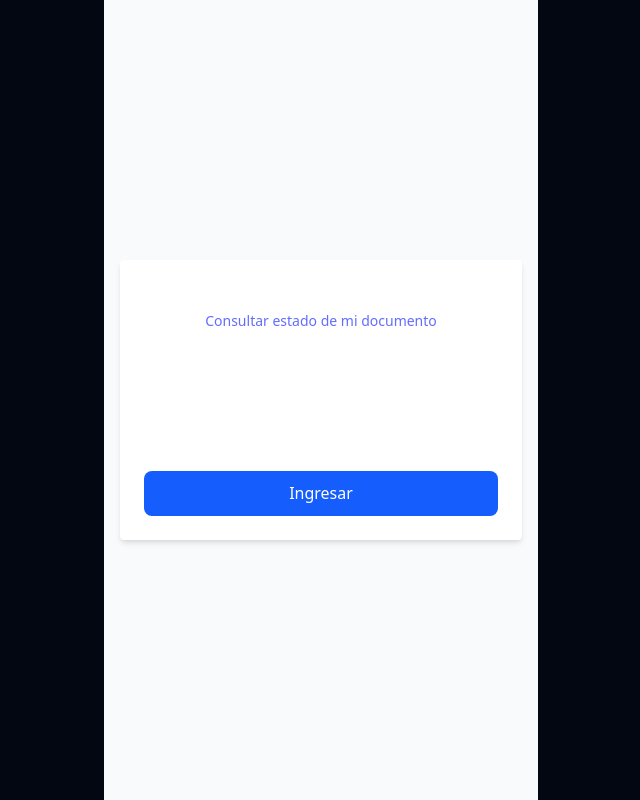
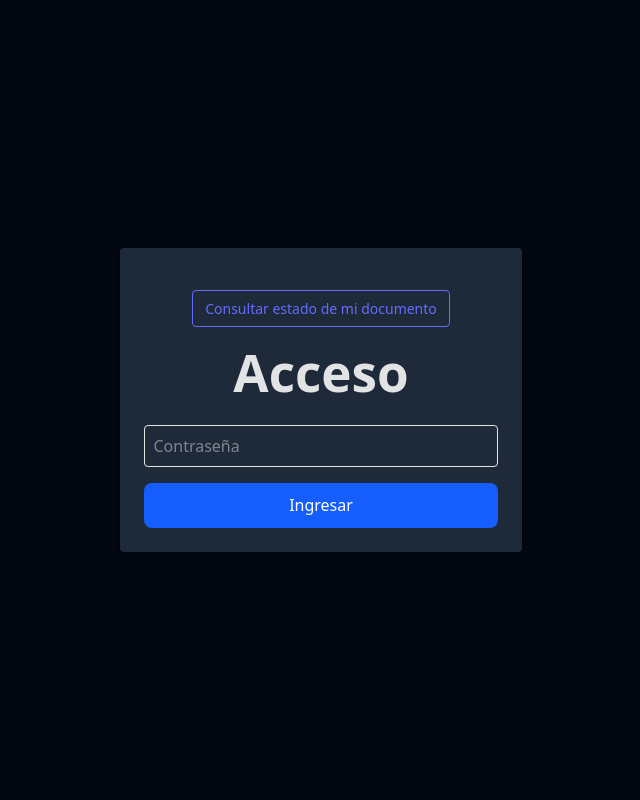
Before and after one commit to AJLS05/control-documentos, a React (Vite) app: page /#/ in a window 1280 px wide. Shown: the whole page, without its empty margins (319-959 px from the left). Built offline with nearby package versions, Linux system fonts and the light colour scheme.

Commit message:
Cambios a vistas de consulta y login

```diff
--- a/src/pages/ConsultaEstado.jsx
+++ b/src/pages/ConsultaEstado.jsx
@@ -58,9 +58,9 @@ function ConsultaEstado() {
   const estados = ['pendiente', 'solicitado', 'en_firma', 'apostillado', 'escaneado', 'enviado']
 
   return (
-    <div className="min-h-screen flex items-center justify-center px-4 bg-gray-50">
-      <div className="w-full max-w-md bg-white p-6 rounded shadow-md">
-        <h1 className="text-2xl font-bold mb-4 text-center">Consulta de Documento</h1>
+    <div className="min-h-screen flex items-center justify-center px-4 bg-gray-950">
+      <div className="w-full max-w-md bg-gray-800 p-6 rounded shadow-md">
+        <p className="text-2xl font-bold mb-4 text-center">Consulta de Documento</p>
 
         <form onSubmit={buscarDocumentos} className="space-y-4 mb-6">
           <input
@@ -83,7 +83,7 @@ function ConsultaEstado() {
 
         {!cargando && persona && (
           <div className="space-y-6">
-            <div className="bg-gray-100 p-4 rounded border text-sm">
+            <div className="bg-gray-800 p-4 rounded border text-sm">
               <p><strong>Nombre:</strong> {persona.nombre}</p>
               <p><strong>Identidad:</strong> {persona.numero_identidad}</p>
             </div>
@@ -91,12 +91,12 @@ function ConsultaEstado() {
             {persona.documentos.length > 0 ? (
               <div className="space-y-4">
                 {persona.documentos.map((doc) => (
-                  <div key={doc.id} className="border p-4 rounded bg-gray-100">
-                    <h2 className="font-semibold text-sm">{doc.nombre_documento}</h2>
+                  <div key={doc.id} className="border p-4 rounded bg-gray-800">
+                    <h2 className="font-semibold text-sm flex justify-center">{doc.nombre_documento}</h2>
                     <ul className="mt-2 space-y-1 text-sm">
                       {estados.map((estado) => (
                         <li key={estado}>
-                          {estado.charAt(0).toUpperCase() + estado.slice(1)}:{' '}
+                          {estado === 'en_firma' ? 'En Firma de la Corte' : estado === 'apostillado' ? 'En Apostilla de R.R.E.E.' : estado.charAt(0).toUpperCase() + estado.slice(1)}:{' '}
                           {doc.estados_documento[0]?.[estado] ? '✅' : '—'}
                         </li>
                       ))}
@@ -109,9 +109,8 @@ function ConsultaEstado() {
             )}
           </div>
         )}
-
         {!cargando && persona === null && identidad && (
-          <p className="text-center text-sm text-red-500 mt-4">No se encontraron documentos.</p>
+          <p className="text-center text-sm text-red-500 mt-4">No se encontraron documentos compruebe el número de identidad</p>
         )}
       </div>
     </div>
--- a/src/pages/Dashboard.jsx
+++ b/src/pages/Dashboard.jsx
@@ -104,8 +104,8 @@ const eliminarDocumento = async (docId) => {
               <th className="p-2 border">Documento</th>
               <th className="p-2 border">Pendiente</th>
               <th className="p-2 border">Solicitado</th>
-              <th className="p-2 border">En Firma</th>
-              <th className="p-2 border">Apostillado</th>
+              <th className="p-2 border">En Firma de la Corte</th>
+              <th className="p-2 border">En Apostilla de R.R.E.E.</th>
               <th className="p-2 border">Escaneado</th>
               <th className="p-2 border">Enviado</th>
               <th className="p-2 border">Acciones</th>
--- a/src/pages/Login.jsx
+++ b/src/pages/Login.jsx
@@ -25,17 +25,18 @@ function Login() {
   }
 
   return (
-    <div className="min-h-screen flex items-center justify-center bg-gray-50 px-4">
-      <div className="w-full max-w-md bg-white p-6 rounded shadow-md">
-        <div className="mt-6 text-center">
+    <div className="min-h-screen flex items-center justify-center bg-gray-950 px-4">
+      <div className="w-full max-w-md bg-gray-800 p-6 rounded shadow-md">
+        <div className="mt-6 text-center mb-6">
         <a
           href="#/estado-documento"
-          className="text-blue-600 underline text-sm"
+          className="text-blue-600 underline text-sm border rounded px-3 py-2 no-underline text-decoration-none"
         >
           Consultar estado de mi documento
         </a>
       </div>
-        <h1 className="text-2xl font-bold mb-6 text-center">Acceso</h1>
+
+        <h1 className="text-xl font-bold mb-6 text-center">Acceso</h1>
 
         <form onSubmit={handleLogin} className="space-y-4">
           <input
```
